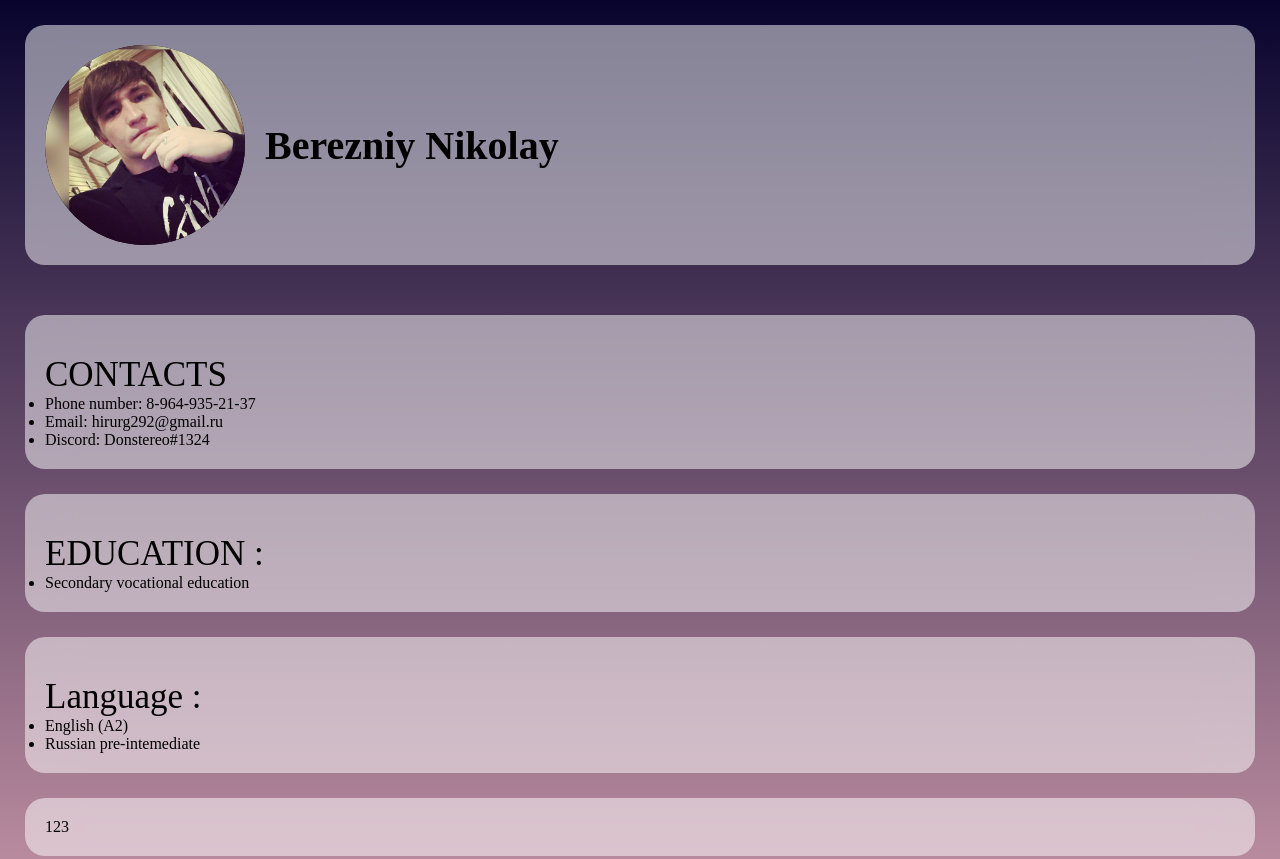
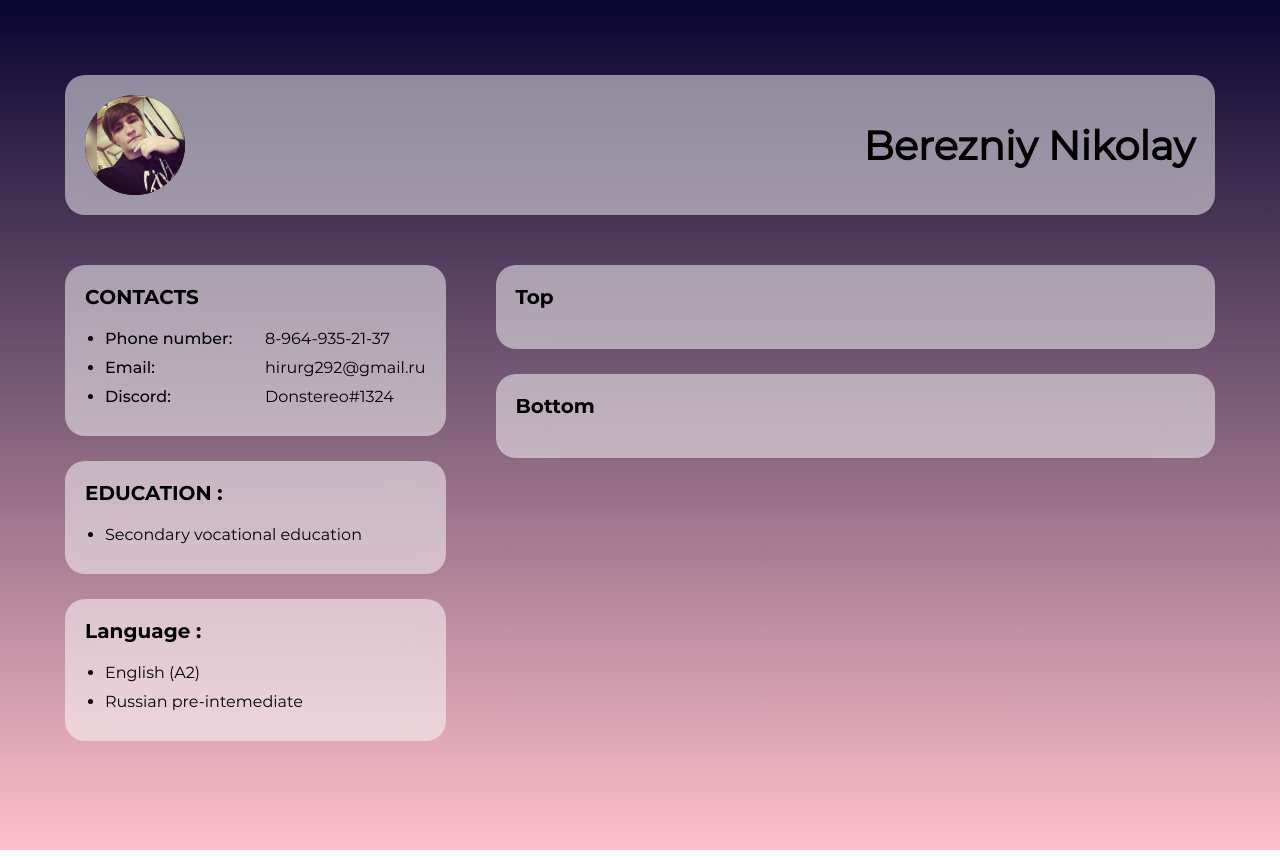
Before and after one commit to donstereo/test, a plain HTML site: page indexCV.html in a window 1280 px wide. Shown: the top 859 px of the page. Drawn offline with Linux system fonts and the light colour scheme.

Commit message:
- flex v2

```diff
--- a/css/style.css
+++ b/css/style.css
@@ -14,27 +14,44 @@
 	/*animation: myAnimation 10s ease infinite;*/
 }
 
-.body {
+body {
+	font-family: Montserrat-Regular-400, sans-serif;
 	background: linear-gradient(rgb(8, 4, 46), pink);
-	height: 150vh;
+	min-height: 100vh;
 }
 
 .main-container {
 	display: flex;
 	flex-direction: column;
 	animation: gradient 10s ease infinite;
+	max-width: 1200px;
+	margin: 50px auto;
+	position: relative;
 }
 
-.colon {
-	box-shadow: 5px 6px 4px black;
+.main-container .top-side, .main-container .bottom-side {
+	position: relative;
+	z-index: 1;
 }
 
+.main-container .background {
+	position: absolute;
+	top: 70px;
+	left: 170px;
+	z-index: 2;
+	transform: rotate(90deg);
+}
 
+.main-container .background img {
+	width: 1200px;
+}
 
-.title {
-	font-size: 35px;
-	font-family: 'Times New Roman', Times, sans-serif;
-	padding-top: 20px;
+.main-container .bottom-side {
+	display: flex;
+}
+
+.main-container .bottom-side .right-side {
+	flex: 1;
 }
 
 .right-container {
@@ -72,20 +89,43 @@
 	padding: 20px;
 	margin: 25px;
 }
-.main-container .user-info-block.avatar-and-name {
-
-}
 
 .main-container .user-info-block.avatar-and-name {
 	display: flex;
 	flex-direction: row;
 	align-items: center;
+	justify-content: space-between;
+}
+
+.main-container .user-info-block .title {
+	font-size: 20px;
+	font-family: Montserrat-Bold-700, sans-serif;
+	margin-bottom: 20px;
+}
+
+.main-container .user-info-block ul {
+	padding-left: 20px;
+}
+
+.main-container .user-info-block ul li {
+	margin-bottom: 10px;
+}
+
+.main-container .user-info-block ul li .user-data-row {
+	display: flex;
+}
+
+.main-container .user-info-block ul li .user-data-row p:nth-child(1) {
+	min-width: 150px;
+	font-family: Montserrat-Medium-500, sans-serif;
+	font-size: 16px;
+	margin-right: 10px;
 }
 
 .main-container .user-info-block .user-avatar {
-	width: 200px;
-	height: 200px;
-	background-color: black;
+	width: 100px;
+	height: 100px;
+	background: black;
 	border-radius: 100%;
 	margin-right: 20px;
 }
@@ -100,3 +140,24 @@
 .user-info-block {
 
 }
+
+
+@font-face {
+	font-family: "Montserrat-Bold-700";
+	src: url('../assets/fonts/Montserrat-Bold-700.ttf') format("truetype");
+}
+
+@font-face {
+	font-family: "Montserrat-Medium-500";
+	src: url('../assets/fonts/Montserrat-Medium-500.ttf') format("truetype");
+}
+
+@font-face {
+	font-family: "Montserrat-Regular-400";
+	src: url('../assets/fonts/Montserrat-Regular-400.ttf') format("truetype");
+}
+
+@font-face {
+	font-family: "Montserrat-Light-300";
+	src: url('../assets/fonts/Montserrat-Light-300.ttf') format("truetype");
+}
--- a/indexCV.html
+++ b/indexCV.html
@@ -9,7 +9,7 @@
 
 
 </head>
-<body class="body">
+<body>
 <div class="main-container">
 	<div class="top-side">
 		<div class="user-info-block avatar-and-name">
@@ -20,11 +20,26 @@
 	<div class="bottom-side">
 		<div class="left-side">
 			<div class="user-info-block">
-				<p class="title"> CONTACTS </p>
+				<p class="title">CONTACTS</p>
 				<ul>
-					<li>Phone number: 8-964-935-21-37</li>
-					<li>Email: hirurg292@gmail.ru</li>
-					<li>Discord: Donstereo#1324</li>
+					<li>
+						<div class="user-data-row">
+							<p>Phone number:</p>
+							<p>8-964-935-21-37</p>
+						</div>
+					</li>
+					<li>
+						<div class="user-data-row">
+							<p>Email:</p>
+							<p>hirurg292@gmail.ru</p>
+						</div>
+					</li>
+					<li>
+						<div class="user-data-row">
+							<p>Discord:</p>
+							<p>Donstereo#1324</p>
+						</div>
+					</li>
 				</ul>
 			</div>
 			<div class="user-info-block">
@@ -42,7 +57,12 @@
 			</div>
 		</div>
 		<div class="right-side">
-			<div class="user-info-block">123</div>
+			<div class="user-info-block">
+				<p class="title">Top</p>
+			</div>
+			<div class="user-info-block">
+				<p class="title">Bottom</p>
+			</div>
 		</div>
 	</div>
 </div>
```
Also changed, not shown: assets/fonts/Montserrat-Bold-700.ttf (added), assets/fonts/Montserrat-Light-300.ttf (added), assets/fonts/Montserrat-Medium-500.ttf (added), assets/fonts/Montserrat-Regular-400.ttf (added), assets/img/pngegg.png (added).
